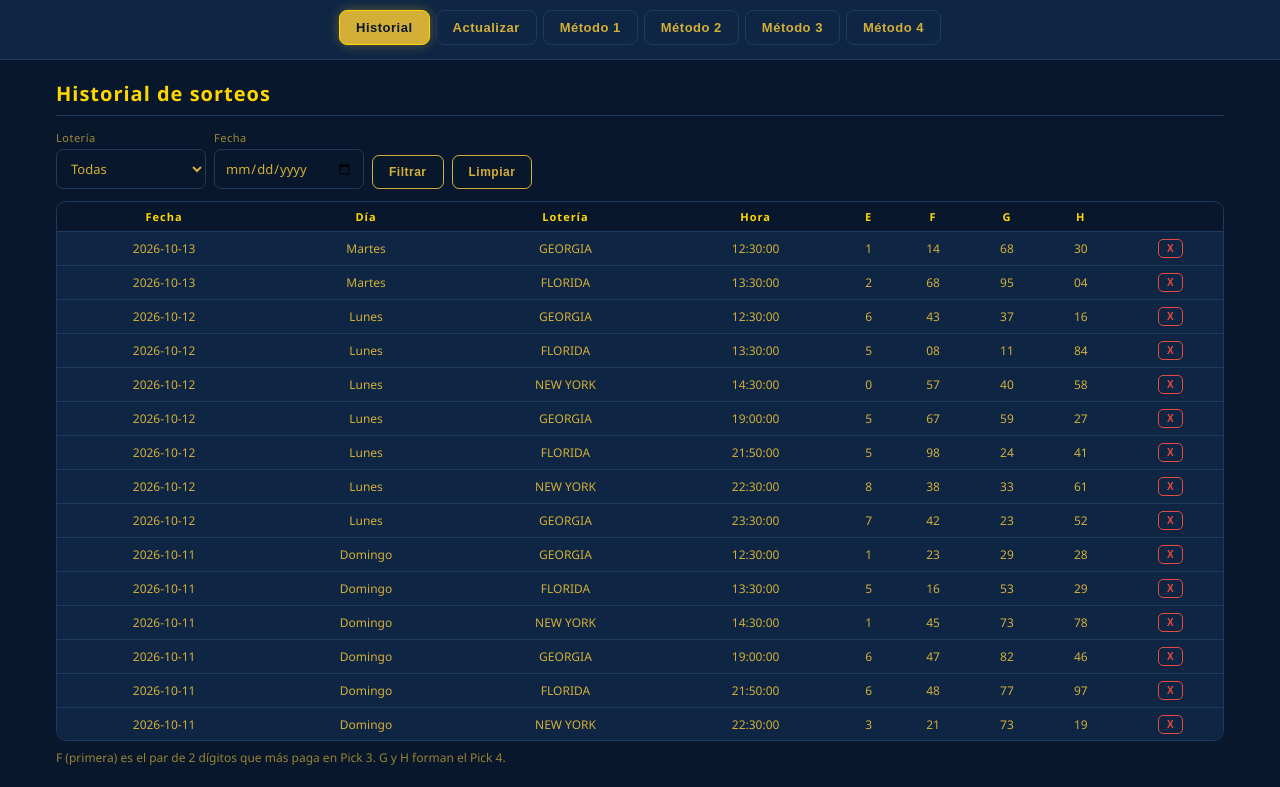
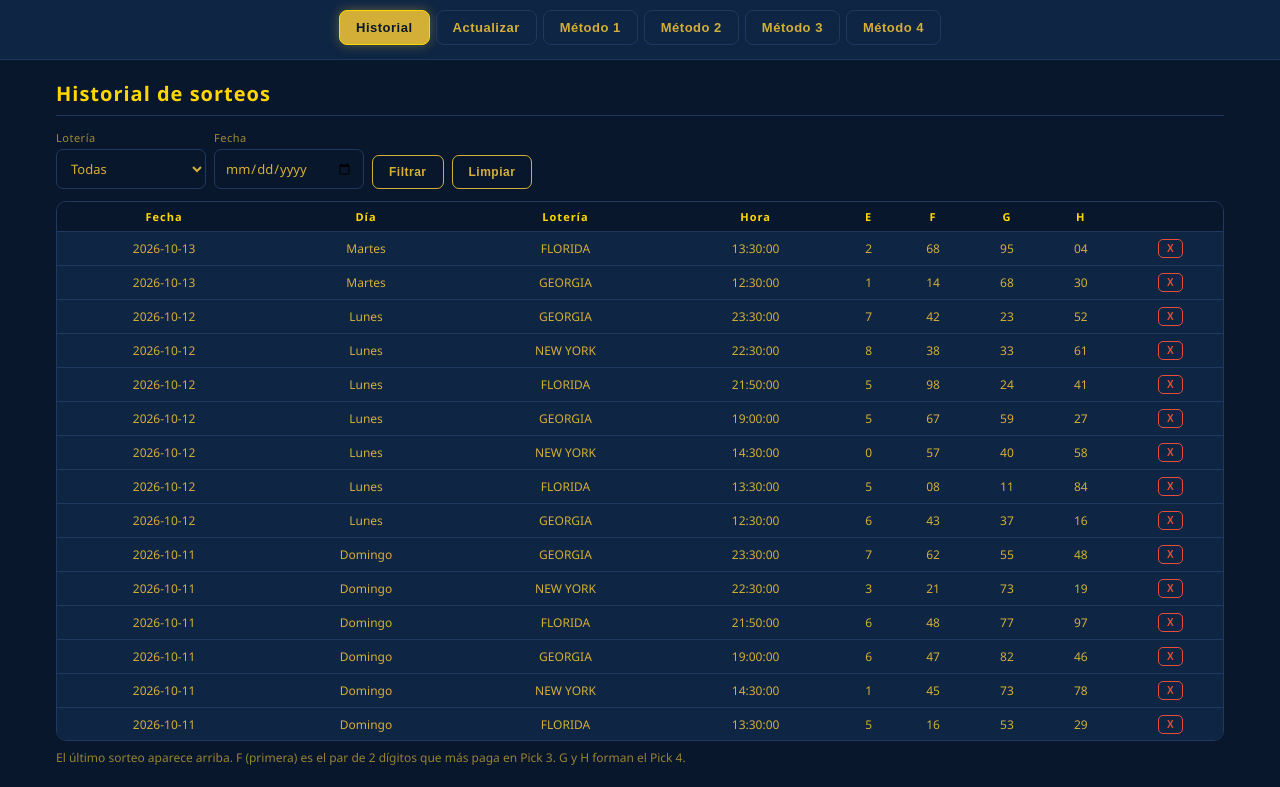
Before and after one commit to Cientifico123/LOTO-2026, a plain HTML site: page index.html in a window 1280 px wide. Shown: the part 151-938 px from the top of the page. Drawn offline with Linux system fonts and the light colour scheme.

Commit message:
Update index.html

```diff
--- a/index.html
+++ b/index.html
@@ -91,7 +91,7 @@
         <tbody></tbody>
       </table>
     </div>
-    <div class="nota">F (primera) es el par de 2 dígitos que más paga en Pick 3. G y H forman el Pick 4.</div>
+    <div class="nota">El último sorteo aparece arriba. F (primera) es el par de 2 dígitos que más paga en Pick 3. G y H forman el Pick 4.</div>
   </section>
 
   <section id="actualizar">
@@ -688,7 +688,7 @@
   });
 }
 
-const LS_KEY='visionLote2026_v3';
+const LS_KEY='visionLote2026_v4';
 
 function getData(){
   const s=localStorage.getItem(LS_KEY);
@@ -743,7 +743,7 @@
   tb.innerHTML='';
   const filtradas=data
     .filter(r=>(!fL||r.loteria===fL)&&(!fF||r.fecha===fF))
-    .sort((a,b)=> a.fecha===b.fecha ? a.hora.localeCompare(b.hora) : b.fecha.localeCompare(a.fecha));
+    .sort((a,b)=> a.fecha===b.fecha ? b.hora.localeCompare(a.hora) : b.fecha.localeCompare(a.fecha));
   if(!filtradas.length){
     tb.innerHTML='<tr><td colspan="9" style="padding:20px;opacity:.6;">Sin datos.</td></tr>'; return;
   }
```
